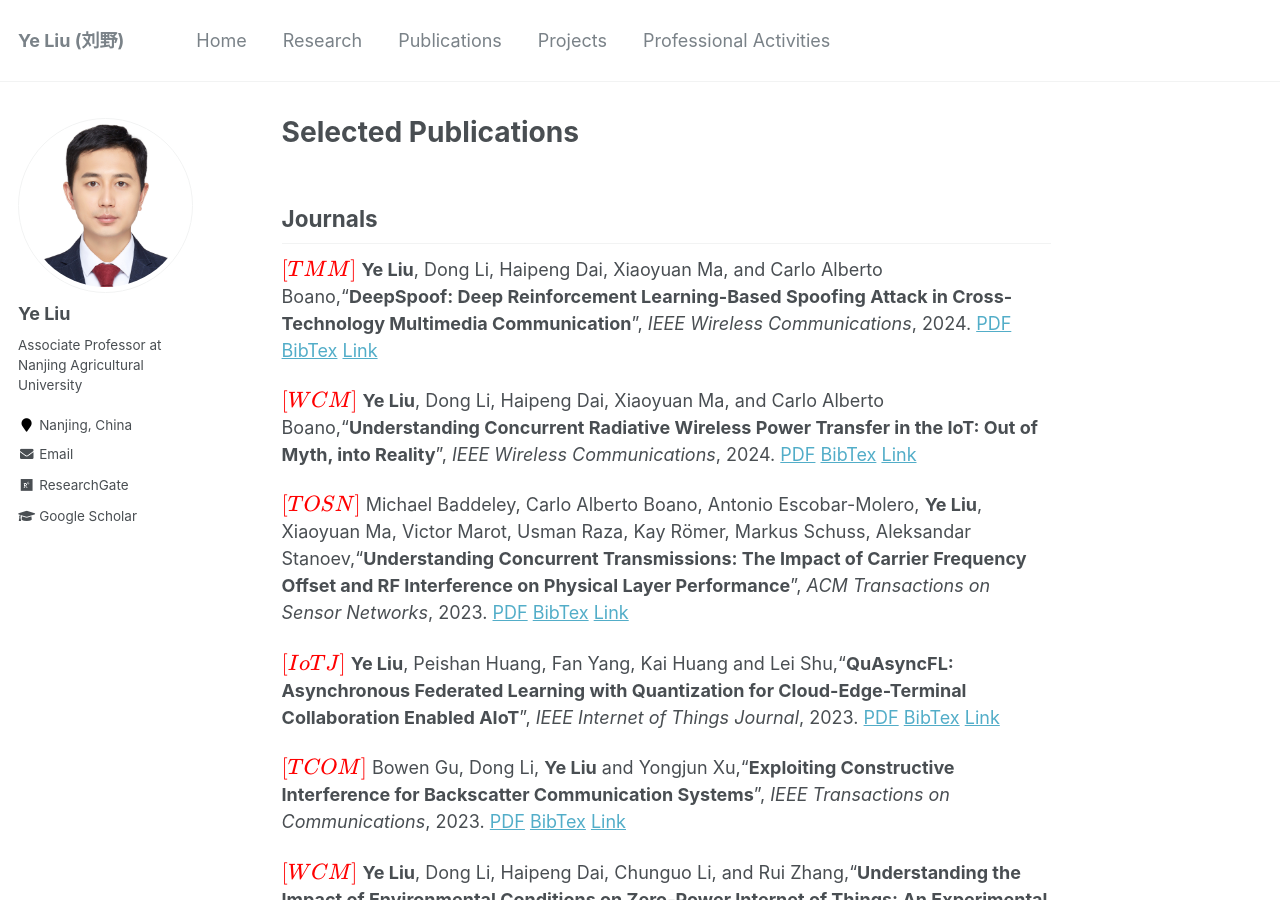
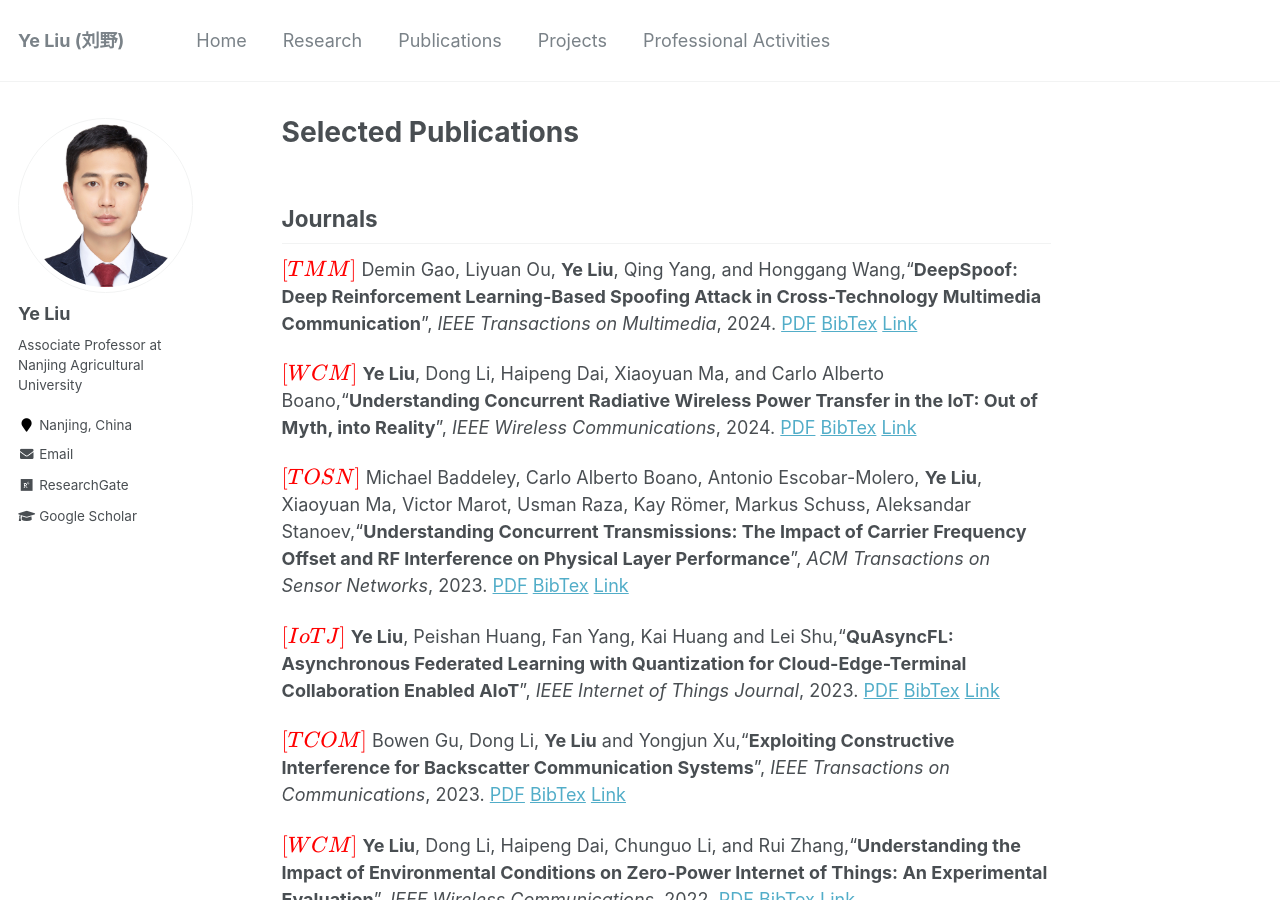
Before and after one commit to ChrisYe-Liu/chrisye-liu.github.io, a Jekyll site: the page built from _pages/publications.md, in a window 1280 px wide and 900 px high. Built offline with Jekyll 4.4.1, drawn with Linux system fonts in a browser that asks for light colours; formulas are drawn with MathJax 3.

Commit message:
Update publications.md

```diff
--- a/_pages/publications.md
+++ b/_pages/publications.md
@@ -8,7 +8,7 @@ author_profile: true
 Journals
 ------
 $\color{red}{[TMM]}$
-**Ye Liu**, Dong Li, Haipeng Dai, Xiaoyuan Ma, and Carlo Alberto Boano,“**DeepSpoof: Deep Reinforcement Learning-Based Spoofing Attack in Cross-Technology Multimedia Communication**”, *IEEE Wireless Communications*, 2024.
+Demin Gao, Liyuan Ou, **Ye Liu**, Qing Yang, and Honggang Wang,“**DeepSpoof: Deep Reinforcement Learning-Based Spoofing Attack in Cross-Technology Multimedia Communication**”, *IEEE Transactions on Multimedia*, 2024.
 [PDF](https://chrisye-liu.github.io/files/demin24DeepSpoof.pdf) [BibTex]()  [Link](https://ieeexplore.ieee.org/document/10566040)
 
 
```
